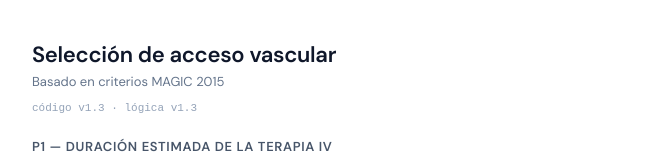
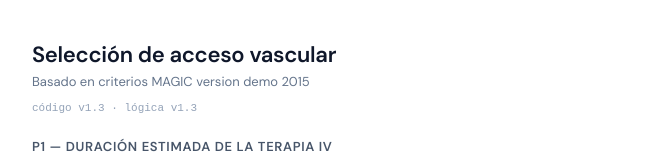
Before and after one commit to pablofocorodriguez-md/acceso-vascular, a React (Vite) app: page / in a window 1280 px wide. Shown: the top 161 px of the page, without its empty margins (308-971 px from the left). Built offline with nearby package versions, Linux system fonts and the light colour scheme.

Commit message:
version demo test

```diff
--- a/src/App.jsx
+++ b/src/App.jsx
@@ -267,7 +267,7 @@ export default function App() {
   return (
     <div style={s.app}>
       <h1 style={s.title}>Selección de acceso vascular</h1>
-      <p style={s.subtitle}>Basado en criterios MAGIC 2015</p>
+      <p style={s.subtitle}>Basado en criterios MAGIC version demo 2015</p>
       <p style={{ fontSize: 11, color: "#94a3b8", margin: "-0.75rem 0 1.5rem", fontFamily: "monospace" }}>
         código {APP_VERSION} · lógica {LOGICA_VERSION}
       </p>
```
Also changed, not shown: 1 other file (tests, documents, lock files or other folders).
